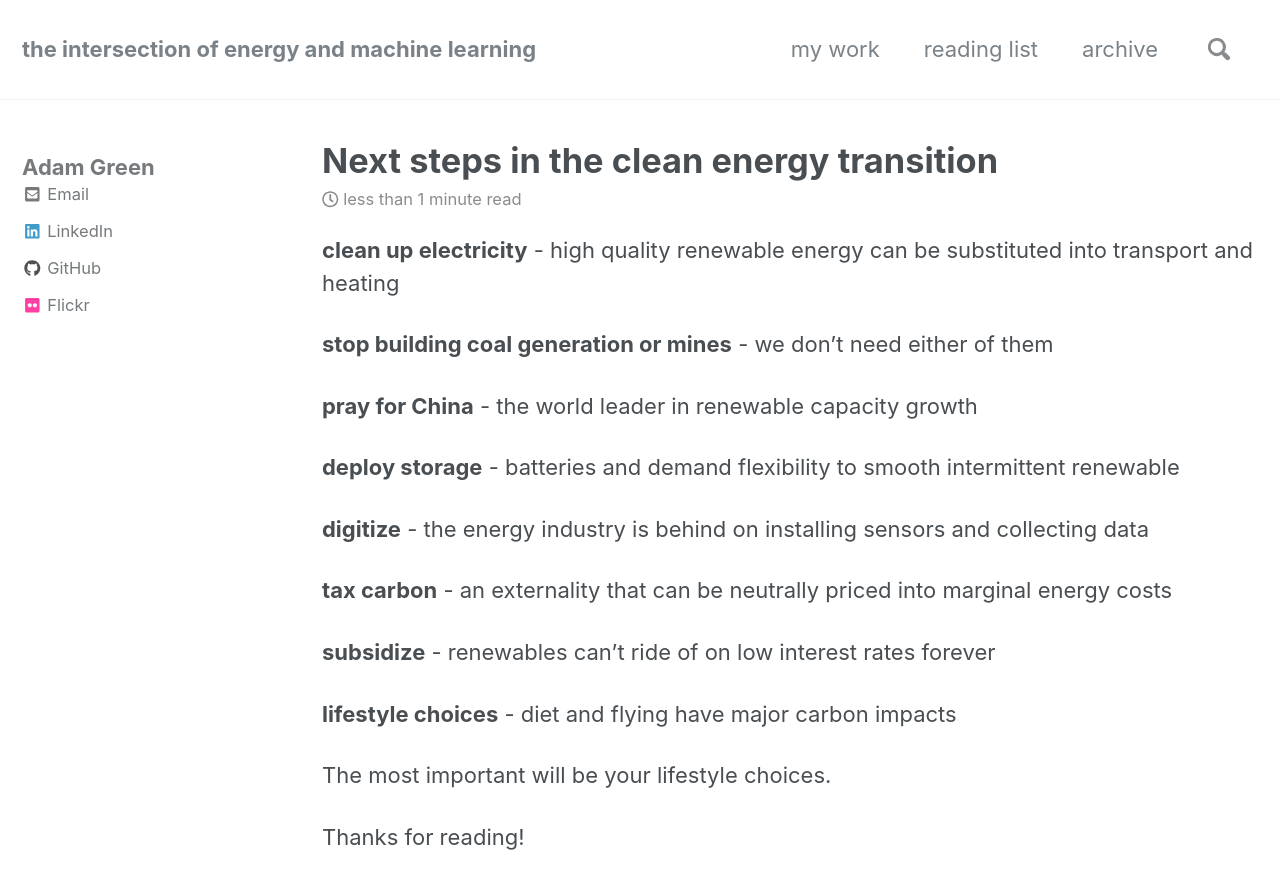
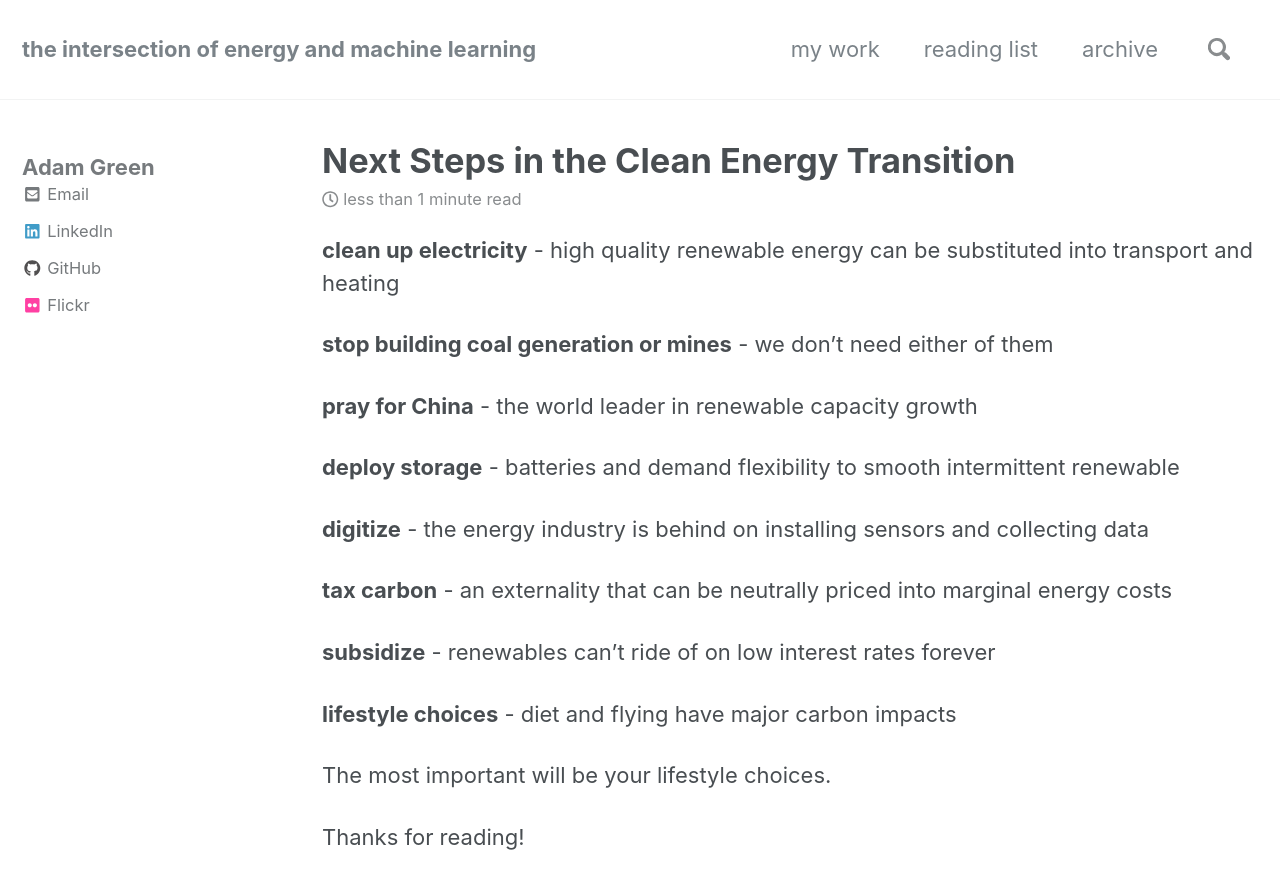
Before and after one commit to ADGEfficiency/adgefficiency.github.io, a Jekyll site: the page built from _posts/2018-07-19-next-steps.md, in a window 1280 px wide and 900 px high. Shown: the top 889 px of the window. Built offline with Jekyll 4.4.1, drawn with Linux system fonts in a browser that asks for light colours; nearby versions of some CDN libraries.

Commit message:
drafting

```diff
--- a/_posts/2018-07-19-next-steps.md
+++ b/_posts/2018-07-19-next-steps.md
@@ -1,5 +1,5 @@
 ---
-title: 'Next steps in the clean energy transition'
+title: 'Next Steps in the Clean Energy Transition'
 date: 2018-07-19
 categories:
 - Energy
```
